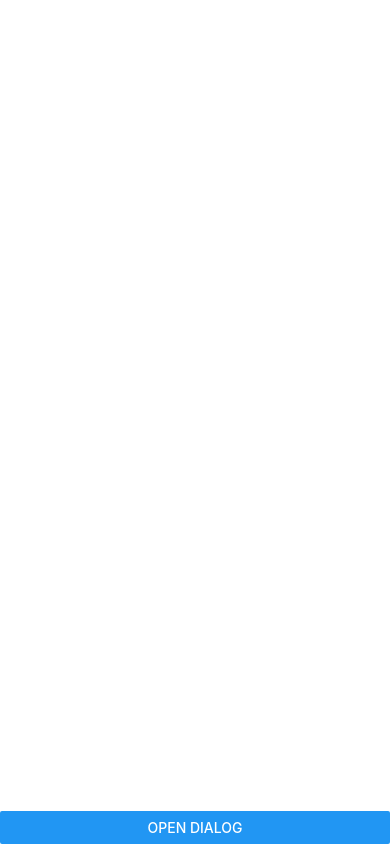
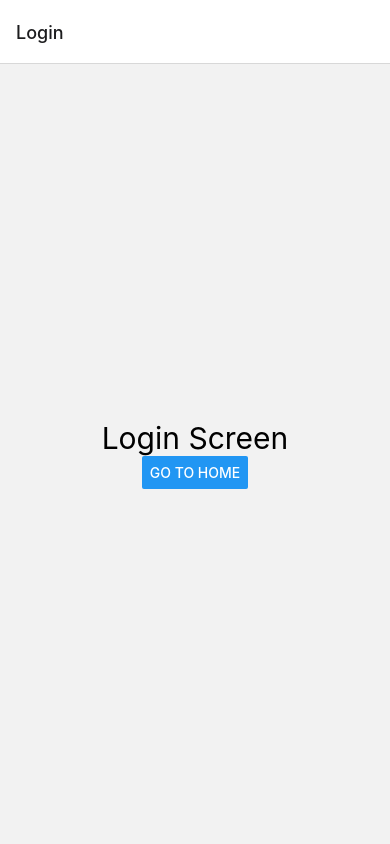
Before and after one commit to navyumm/React-Name, a React Native app: screen / in a window 390 px wide. Built offline with nearby package versions, Linux system fonts and the light colour scheme.

Commit message:
"Updated App.js to implement navigation with React-Native, added dependencies and modified package-lock.json and package.json files"

```diff
--- a/App.js
+++ b/App.js
@@ -1225,57 +1225,119 @@
 
 
 // Custom Modal ( Pop-up )
-import { Button, StyleSheet, Text, View } from 'react-native'
-import React, { useState } from 'react'
+// {
+// import { Button, StyleSheet, Text, View } from 'react-native'
+// import React, { useState } from 'react'
 
-const App = () => {
-  const [showModal, setShowModal] = useState(false);
+// const App = () => {
+//   const [showModal, setShowModal] = useState(false);
 
-  return (
-    <View style={styles.container}>
-      {
-        showModal ?
-          <View style={styles.modal}>
-            <View style={styles.body}>
-              <Text style={styles.text}>This is a custom modal</Text>
-              <Button
-                title='close'
-                onPress={() => setShowModal(false)}
-              />
-            </View>
-          </View>
-          : null
-      }
+//   return (
+//     <View style={styles.container}>
+//       {
+//         showModal ?
+//           <View style={styles.modal}>
+//             <View style={styles.body}>
+//               <Text style={styles.text}>This is a custom modal</Text>
+//               <Button
+//                 title='close'
+//                 onPress={() => setShowModal(false)}
+//               />
+//             </View>
+//           </View>
+//           : null
+//       }
 
 
+//       <Button
+//         title="Open Dialog"
+//         onPress={() => setShowModal(true)}
+//       />
+//     </View>
+//   )
+// }
+
+// export default App
+
+// const styles = StyleSheet.create({
+//   container: {
+//     flex: 1,
+//     justifyContent: 'flex-end'
+//   },
+//   modal: {
+//     flex: 1,
+//     backgroundColor: 'egba(50,50,50,.5)',
+//     justifyContent: 'center',
+//     alignItems: 'center'
+//   },
+//   body: {
+//     backgroundColor: 'white',
+//     height: 300,
+//     width: 300,
+//     borderRadius: 10,
+//     justifyContent: 'center',
+//     alignItems: 'center',
+//     padding: 20
+//   }
+// })
+// }
+
+
+// Navigation with React-Native
+
+import { View, Text, Button } from 'react-native'
+import React from 'react'
+import { NavigationContainer } from '@react-navigation/native'
+import { createNativeStackNavigator } from '@react-navigation/native-stack'
+
+
+const Stack = createNativeStackNavigator();
+const App = () => {
+  return (
+    <NavigationContainer>
+      <Stack.Navigator>
+
+        <Stack.Screen
+          name="Login"
+          component={Login}
+        />
+
+        <Stack.Screen
+          name="Home"
+          component={Home}
+        />
+
+      </Stack.Navigator>
+    </NavigationContainer>
+  )
+}
+
+
+const Home = () => {
+  return (
+    <View style={{
+      flex: 1, alignItems: 'center', justifyContent: 'center'
+    }}>
+      <Text style={{ fontSize: 30 }}>Home Screen</Text>
+    </View>
+  )
+}
+
+const Login = (props) => {
+  return (
+    <View style={{
+      flex: 1, alignItems: 'center', justifyContent: 'center'
+    }}>
+      <Text style={{ fontSize: 30 }}>Login Screen</Text>
+
       <Button
-        title="Open Dialog"
-        onPress={() => setShowModal(true)}
+        title="Go to Home"
+        onPress={() => {
+          props.navigation.navigate('Home')
+        }}
       />
     </View>
   )
 }
 
 export default App
-
-const styles = StyleSheet.create({
-  container: {
-    flex: 1,
-    justifyContent: 'flex-end'
-  },
-  modal: {
-    flex: 1,
-    backgroundColor: 'egba(50,50,50,.5)',
-    justifyContent: 'center',
-    alignItems: 'center'
-  },
-  body: {
-    backgroundColor: 'white',
-    height: 300,
-    width: 300,
-    borderRadius: 10,
-    justifyContent: 'center',
-    alignItems: 'center',
-    padding: 20
-  }
-})
--- a/package.json
+++ b/package.json
@@ -10,8 +10,12 @@
     "test": "jest"
   },
   "dependencies": {
+    "@react-navigation/native": "^6.1.17",
+    "@react-navigation/native-stack": "^6.10.0",
     "react": "18.2.0",
     "react-native": "0.74.2",
+    "react-native-safe-area-context": "^4.10.7",
+    "react-native-screens": "^3.32.0",
     "react-native-webview": "^13.10.4"
   },
   "devDependencies": {
```
Also changed, not shown: 2 other files (tests, documents, lock files or other folders).
